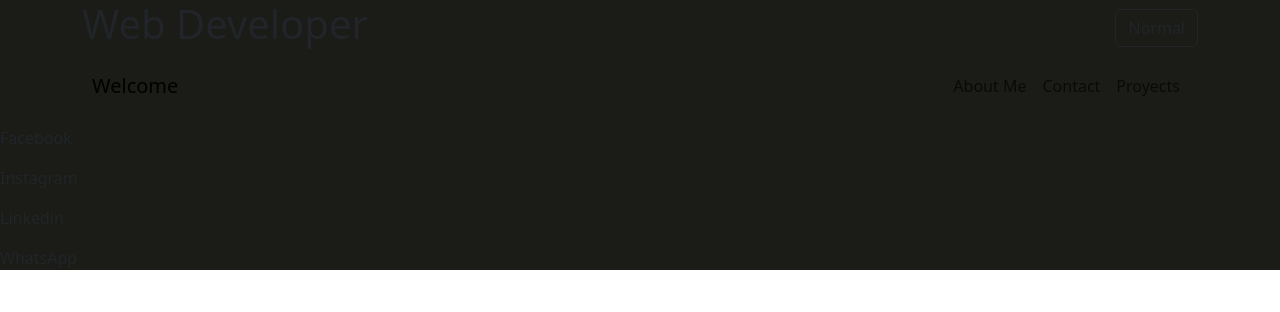
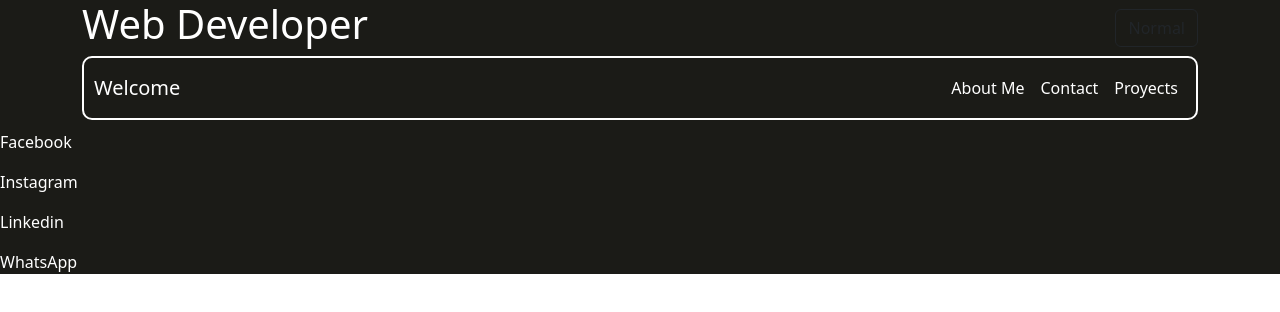
Before and after one commit to nicolasinigo/porfolioWeb, a React (Vite) app: page / in a window 1280 px wide. Shown: the top 312 px of the page. Built offline with nearby package versions, Linux system fonts and the light colour scheme.

Commit message:
agregamos modo nocturno

```diff
--- a/src/Home.jsx
+++ b/src/Home.jsx
@@ -2,14 +2,15 @@ import React, { useState } from 'react'
 import Header from './components/header/Header'
 import  Main from './components/main/Main'
 import Footer from './components/footer/Footer'
+import "./home.css"
 
 const Home = () => {
   const [color, setColor]= useState(true)
   return (
-    <div style={{backgroundColor: color===true ?"rgb(27, 27, 23)":"white"}}>
+    <div className={color ? "text-dark-mode" : "text-light-mode"} style={{backgroundColor: color?"rgb(27, 27, 23)":"white"}}>
         <Header color={color} setColor={setColor}></Header>
-        <Main></Main>
-        <Footer></Footer>
+        <Main color={color}></Main>
+        <Footer color={color}></Footer>
     </div>
   )
 }
--- a/src/components/header/Header.jsx
+++ b/src/components/header/Header.jsx
@@ -1,27 +1,30 @@
-import "./header.css"
+import "./header.css";
 import Nav from "react-bootstrap/Nav";
 import Navbar from "react-bootstrap/Navbar";
 import Button from "react-bootstrap/Button";
 
-const Header = ({color, setColor }) => {
-
-  const handleColor=()=>{
+const Header = ({ color, setColor }) => {
+  const handleColor = () => {
     setColor(!color);
-  }
+  };
 
   return (
     <div className="container">
       <div className="d-flex justify-content-between align-items-center">
-        <h1>Web Developer</h1>
-        <Button onClick={handleColor} variant="outline-dark">{color === true ? "Normal" : "Nocturno"}</Button>
+        <h1 className={color ? "text-dark-mode" : "text-light-mode"}>Web Developer</h1>
+        <Button onClick={handleColor} variant="outline-dark">
+          {color ? "Normal" : "Nocturno"}
+        </Button>
       </div>
-      <Navbar className=" navbar-bordered d-flex justify-content-between align-items-center" style={{border:color===true ?"rgb(27, 27, 23)":"white",color:color===false ?"rgb(27, 27, 23)":"white"}}>
-          <Navbar.Brand href="/">Welcome</Navbar.Brand>
-          <Nav>
-            <Nav.Link href="/aboutMe">About Me</Nav.Link>
-            <Nav.Link href="/contact">Contact</Nav.Link>
-            <Nav.Link href="/proyects">Proyects</Nav.Link>
-          </Nav>
+      <Navbar
+        className="navbar-bordered d-flex justify-content-between align-items-center"
+      >
+        <Navbar.Brand className={color ? "text-dark-mode" : "text-light-mode"} href="/">Welcome</Navbar.Brand>
+        <Nav  className={color ? "text-dark-mode" : "text-light-mode"}>
+          <Nav.Link className={color ? "text-dark-mode" : "text-light-mode"} href="/aboutMe">About Me</Nav.Link>
+          <Nav.Link className={color ? "text-dark-mode" : "text-light-mode"} href="/contact">Contact</Nav.Link>
+          <Nav.Link className={color ? "text-dark-mode" : "text-light-mode"} href="/proyects">Proyects</Nav.Link>
+        </Nav>
       </Navbar>
     </div>
   );
--- a/src/components/header/header.css
+++ b/src/components/header/header.css
@@ -4,3 +4,18 @@
   padding: 10px;
   margin-bottom: 10px;
 }
+ .text-light-mode {
+  color: black;
+  background-color: white;
+}
+
+.text-dark-mode {
+  color: white;
+  background-color: rgb(27, 27, 23);
+}
+
+.navbar-bordered {
+  border: 2px solid;
+  padding: 10px;
+  border-radius: 10px;
+}
--- /dev/null
+++ b/src/home.css
@@ -0,0 +1,9 @@
+ .text-light-mode {
+  color: black;
+  background-color: white;
+}
+
+.text-dark-mode {
+  color: white;
+  background-color: rgb(27, 27, 23);
+}
```
